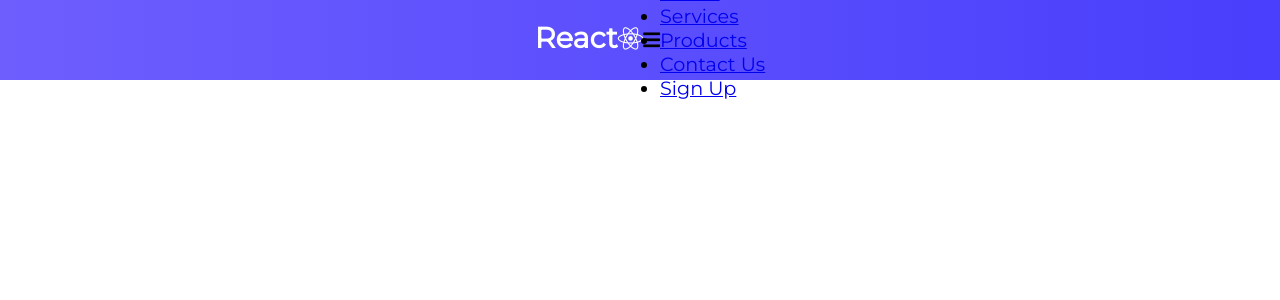
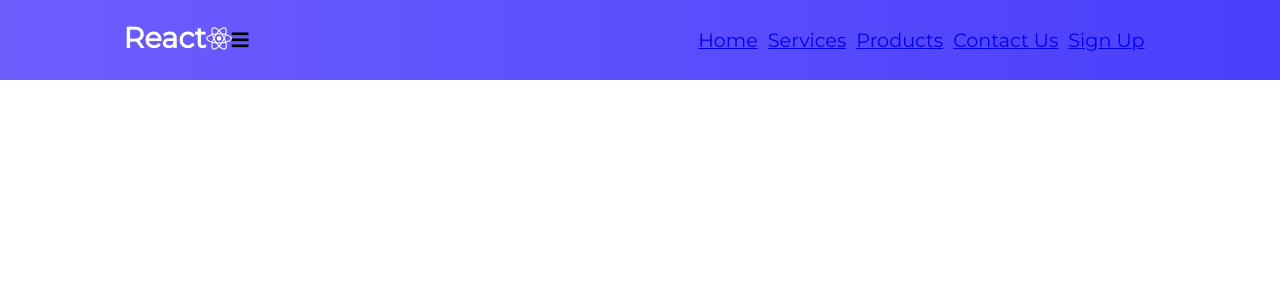
Before and after one commit to nicholasmcconnell/artist-portfolio, a React (Create React App) app: page / in a window 1280 px wide. Shown: the top 300 px of the page. Built offline with nearby package versions, Linux system fonts and the light colour scheme.

Commit message:
implimented grid display for nav menu items

```diff
--- a/src/components/Navbar/Navbar.css
+++ b/src/components/Navbar/Navbar.css
@@ -24,3 +24,14 @@
   margin-bottom: 0.5rem;
   font-size: 1.6rem;
 }
+
+.nav-menu {
+  display: grid;
+  grid-template-columns: repeat(5, auto);
+  grid-gap: 10px;
+  list-style: none;
+  text-align: center;
+  width: 70vw;
+  justify-content: end;
+  margin-right: 2rem;
+}
--- a/src/components/Navbar/Navbar.tsx
+++ b/src/components/Navbar/Navbar.tsx
@@ -22,7 +22,7 @@
                 <div className="menu-icon" onClick={this.handleClick}>
                     <i className={this.state.clicked ? 'fas fa-times' : 'fas fa-bars'}></i>
                 </div>
-                <ul>
+                <ul className={this.state.clicked ? 'nav-menu active' : 'nav-menu'}>
                     {MenuItems.map((item, index) => {
                         return <li key={index}>
                             <a
```
